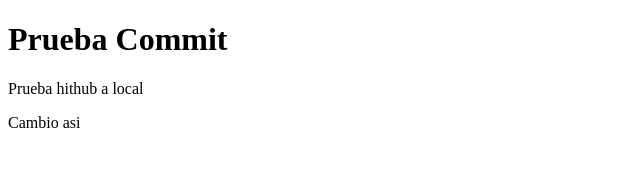
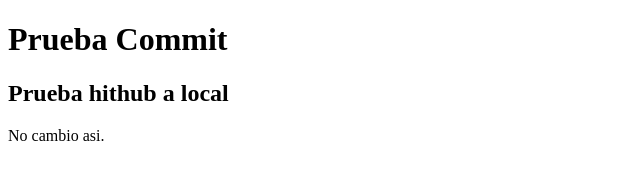
Before and after one commit to yemina92/Prueba, a plain HTML site: page index.html in a window 1280 px wide. Shown: the whole page, without its empty margins (0-640 px from the left). Drawn offline with Linux system fonts and the light colour scheme.

Commit message:
conflict

```diff
--- a/index.html
+++ b/index.html
@@ -7,8 +7,8 @@
     <title>Hola Gente</title>
 </head>
 <body>
-    <h1> Prueba Commit</h1>
-    <p>Prueba hithub a local</p>
-    <p>Cambio asi </p>
+<h1> Prueba Commit</h1>
+<h2>Prueba hithub a local</h2>
+<p> No cambio asi. </p>
 </body>
 </html>
```
